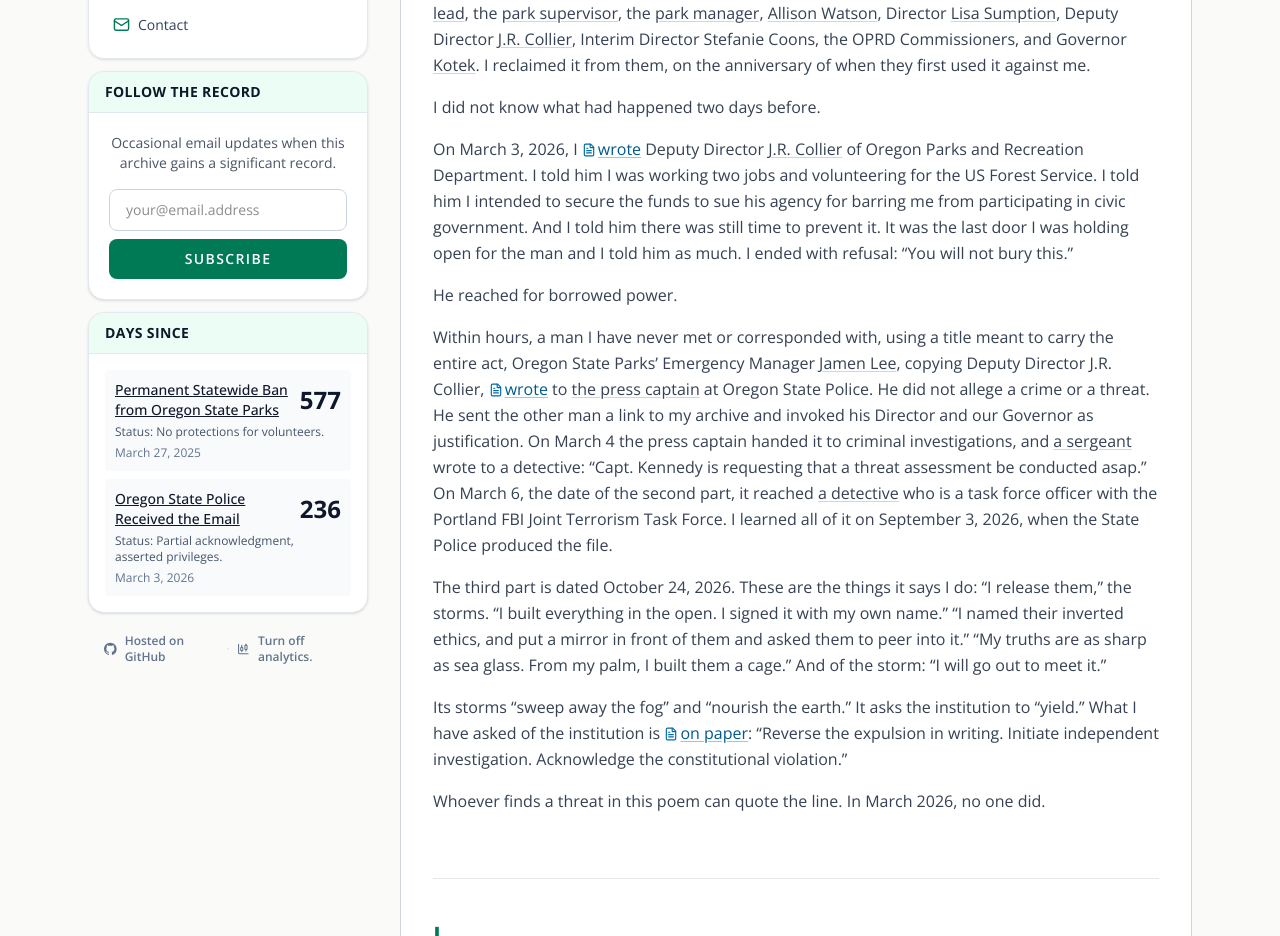
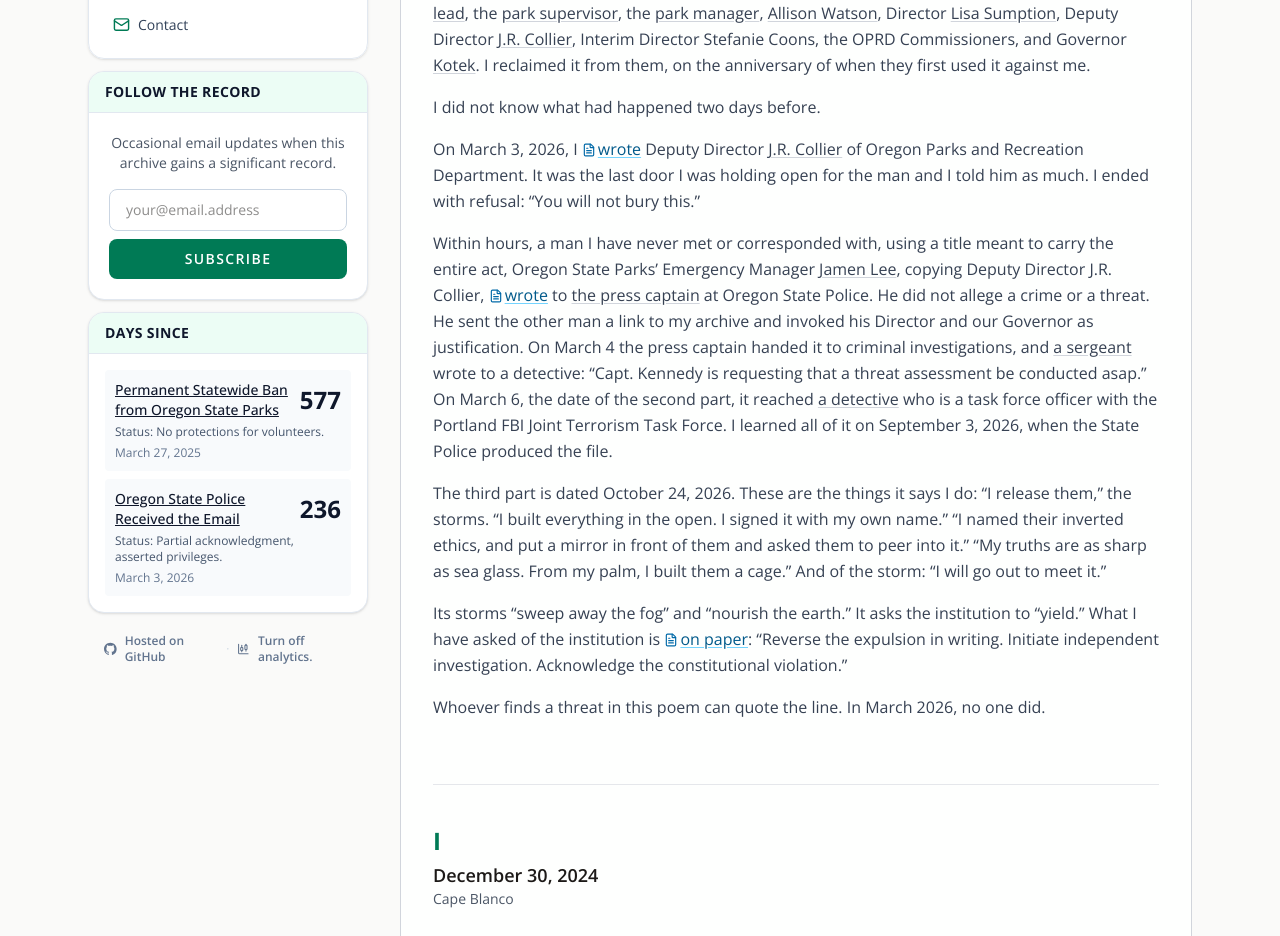
Before and after one commit to rswfire/rswfire.oprd, a Next.js app: page /soliloquy in a window 1280 px wide. Shown: the part 920-1856 px from the top of the page. Built offline with nearby package versions, Linux system fonts and the light colour scheme.

Commit message:
Soliloquy: trim the March 3 letter

```diff
--- a/app/(archive)/soliloquy/page.tsx
+++ b/app/(archive)/soliloquy/page.tsx
@@ -362,13 +362,9 @@ export default function StormchasersSoliloquyPage() {
                 </p>
                 <p>
                     On March 3, 2026, I <Cite ulid="01KJT9T6V8Q8PATA3JMZ8DD1ZW">wrote</Cite> Deputy Director{" "}
-                    <PersonLink name="J.R. Collier" seat="deputy" /> of Oregon Parks and Recreation Department. I told
-                    him I was working two jobs and volunteering for the US Forest Service. I told him I intended to
-                    secure the funds to sue his agency for barring me from participating in civic government. And I
-                    told him there was still time to prevent it. It was the last door I was holding open for the man
+                    <PersonLink name="J.R. Collier" seat="deputy" /> of Oregon Parks and Recreation Department. It was the last door I was holding open for the man
                     and I told him as much. I ended with refusal: &ldquo;You will not bury this.&rdquo;
                 </p>
-                <p>He reached for borrowed power.</p>
                 <p>
                     Within hours, a man I have never met or corresponded with, using a title meant to carry the entire
                     act, Oregon State Parks&rsquo; Emergency Manager{" "}
```
